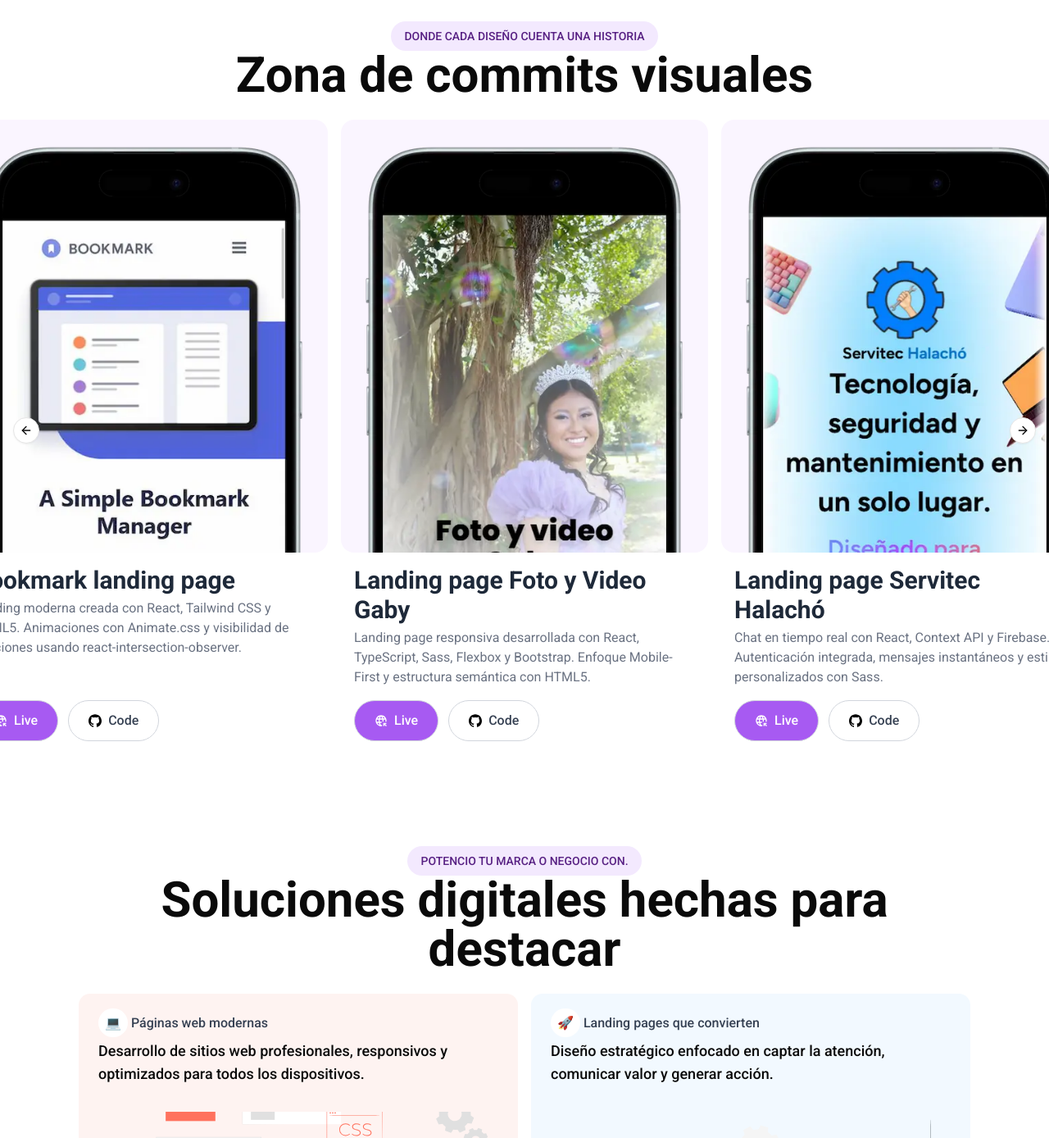
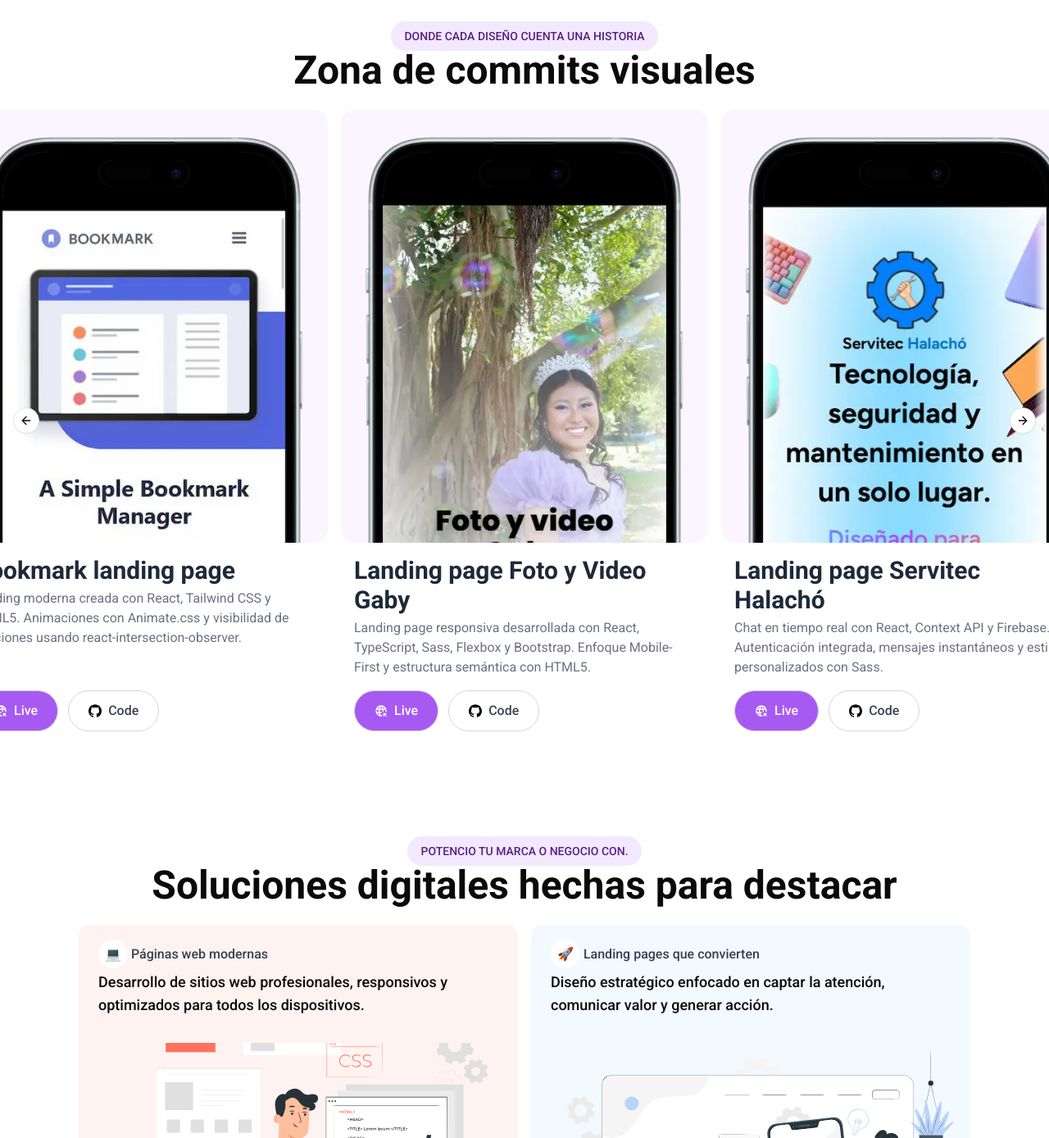
Before and after one commit to AlexisKcc8/portfolio-alexiscc, an Astro site: page / in a window 1280 px wide. Shown: the part 3045-4433 px from the top of the page at 82% size. Built offline with nearby package versions, Linux system fonts and the light colour scheme; Astro itself is replaced by a stand-in of ours.

Commit message:
fix: Adjust laptop heading size for consistency in Projects and Services components

```diff
--- a/src/components/myComponents/Projects.astro
+++ b/src/components/myComponents/Projects.astro
@@ -12,7 +12,7 @@ import { MyCarousel } from "./MyCarousel.tsx";
       Donde cada diseño cuenta una historia
     </div>
     <h2
-      class="text-4xl font-bold mb-6 tablet:text-4xl laptop:text-6xl"
+      class="text-4xl font-bold mb-6 tablet:text-4xl laptop:text-5xl"
       data-aos="fade-in"
     >
       Zona de commits visuales
--- a/src/components/myComponents/Services.astro
+++ b/src/components/myComponents/Services.astro
@@ -14,7 +14,7 @@ import { twMerge } from "tailwind-merge";
     >
       Potencio tu marca o negocio con.
     </div>
-    <h2 class="text-4xl font-bold mb-6 tablet:text-4xl laptop:text-6xl">
+    <h2 class="text-4xl font-bold mb-6 tablet:text-4xl laptop:text-5xl">
       Soluciones digitales hechas para destacar
     </h2>
   </header>
```
